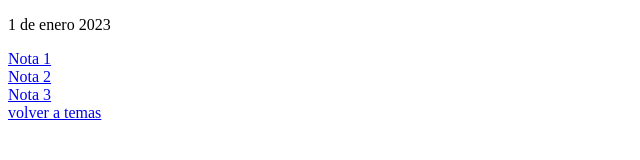
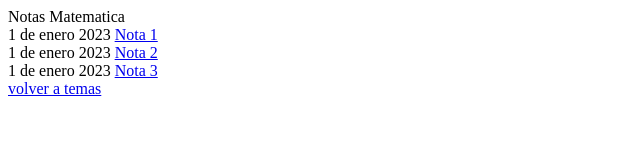
Before and after one commit to alexanderJava8/appStudyF, a plain HTML site: page html/notas.html in a window 1280 px wide. Shown: the whole page, without its empty margins (0-640 px from the left). Drawn offline with Linux system fonts and the light colour scheme.

Commit message:
le cambie los elementos semanticos a la pagina notas.html

```diff
--- a/html/notas.html
+++ b/html/notas.html
@@ -5,17 +5,27 @@
     <title>Title</title>
 </head>
 <body>
-    <div class="nota">
-        <p>1 de enero 2023</p>
-        <a href="nota1.html">Nota 1</a>
-    </div>
-    <div class="nota">
-        <a href="nota2.html">Nota 2</a>
-    </div>
-    <div class="nota">
-        <a href="nota3.html">Nota 3</a>
-    </div>
+    <header>
+        Notas Matematica
+    </header>
 
-    <a href="topics_cards.html">volver a temas</a>
+    <main>
+        <article class="nota">
+            <time>1 de enero 2023</time>
+            <a href="nota1.html">Nota 1</a>
+        </article>
+        <article class="nota">
+            <time>1 de enero 2023</time>
+            <a href="nota2.html">Nota 2</a>
+        </article>
+        <article class="nota">
+            <time>1 de enero 2023</time>
+            <a href="nota3.html">Nota 3</a>
+        </article>
+    </main>
+
+    <footer>
+        <a href="topics_cards.html">volver a temas</a>
+    </footer>
 </body>
 </html>
```
